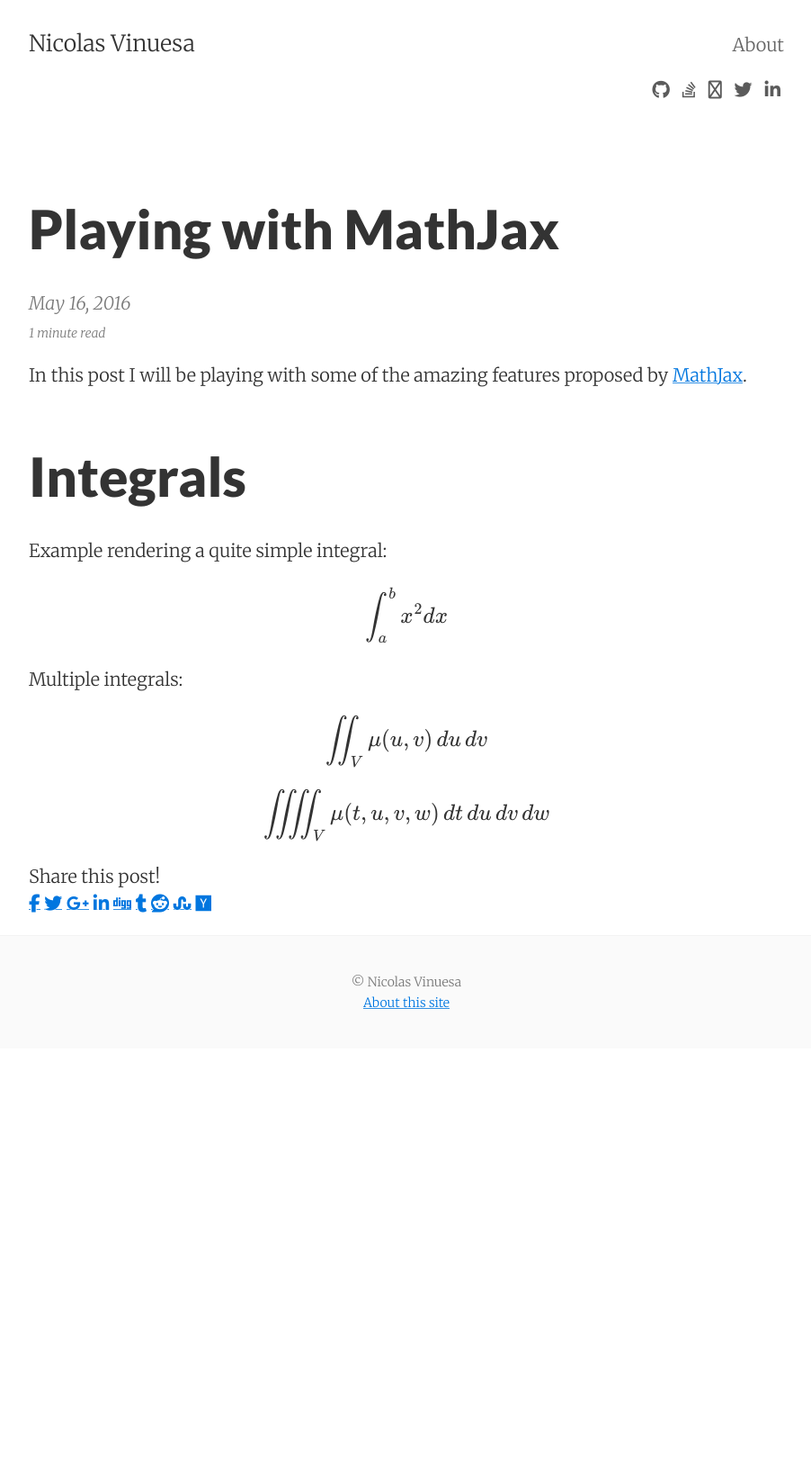
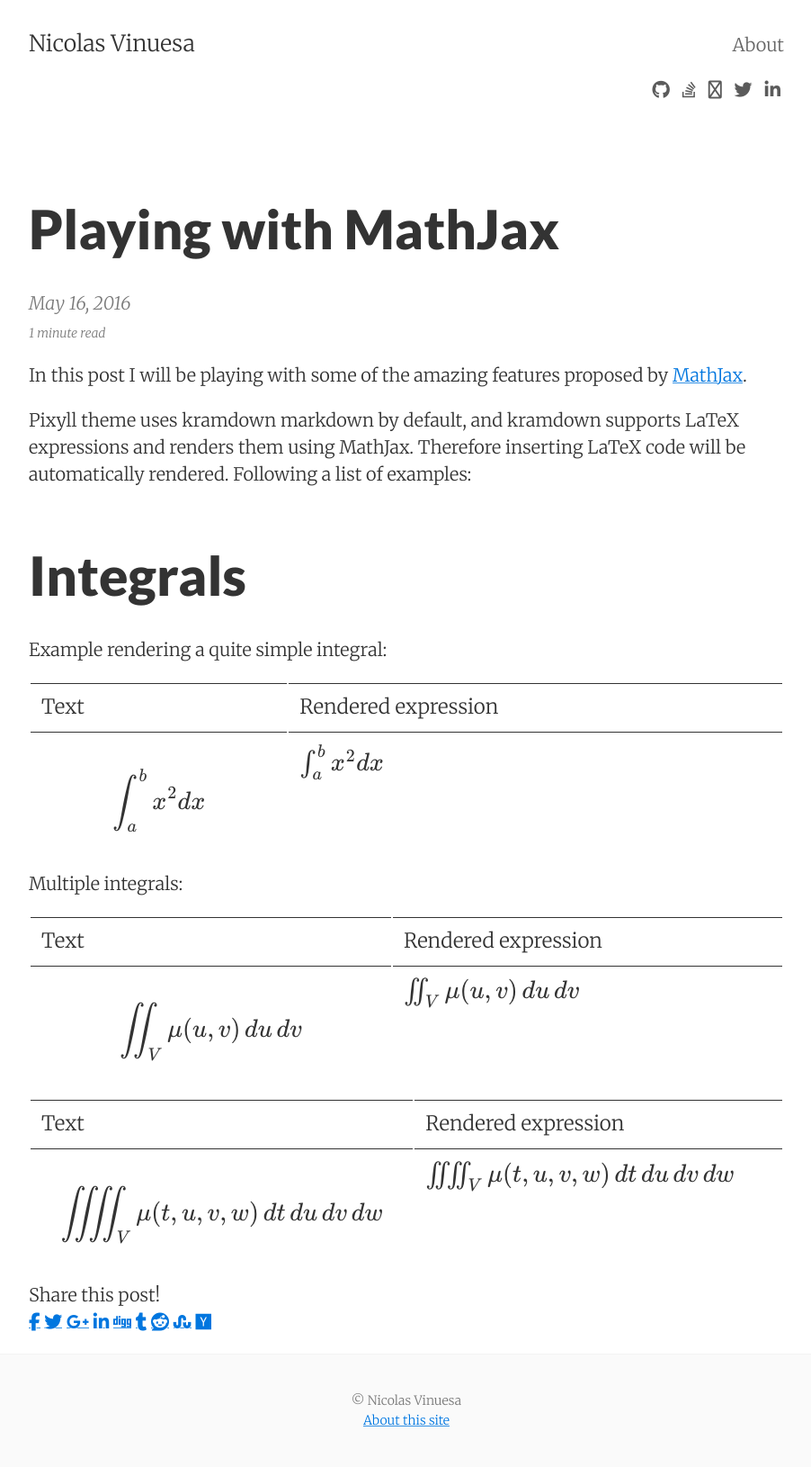
Before and after one commit to nvinuesa/nvinuesa.github.io, a Jekyll site: the page built from _posts/2016-05-16-test-mathjax.markdown, in a window 1280 px wide. Shown: the whole page at 90% size, without its empty margins (188-1090 px from the left). Built offline with Jekyll 4.4.1, drawn with Linux system fonts in a browser that asks for light colours; nearby versions of some CDN libraries; formulas are drawn with MathJax 3; before the commit the page ends 1165 px from its top, so only the background shows below that.

Commit message:
update latex integrals

```diff
--- a/_posts/2016-05-16-test-mathjax.markdown
+++ b/_posts/2016-05-16-test-mathjax.markdown
@@ -7,17 +7,23 @@
 
 In this post I will be playing with some of the amazing features proposed by [MathJax][mathjax-site].
 
+Pixyll theme uses kramdown markdown by default, and kramdown supports LaTeX expressions and renders them using MathJax. Therefore inserting LaTeX code will be automatically rendered.
+Following a list of examples:
+
 # Integrals
 
 Example rendering a quite simple integral:
 
-\\[ \int_{a}^{b} x^2 dx \\]
+Text|Rendered expression
+\$\$\int_{a}^{b} x^2 dx\$\$|$$\int_{a}^{b} x^2 dx$$
 
 Multiple integrals:
 
-\\[ \iint_V \mu(u,v) \,du\,dv \\]
+Text|Rendered expression
+\$\$\iint_V \mu(u,v) \,du\,dv\$\$|$$\iint_V \mu(u,v) \,du\,dv$$
 
-$$\iiiint_V \mu(t,u,v,w) \,dt\,du\,dv\,dw$$
+Text|Rendered expression
+\$\$\iiiint_V \mu(t,u,v,w) \,dt\,du\,dv\,dw\$\$|$$\iiiint_V \mu(t,u,v,w) \,dt\,du\,dv\,dw$$
 
 
 [mathjax-site]: https://www.mathjax.org/
```
